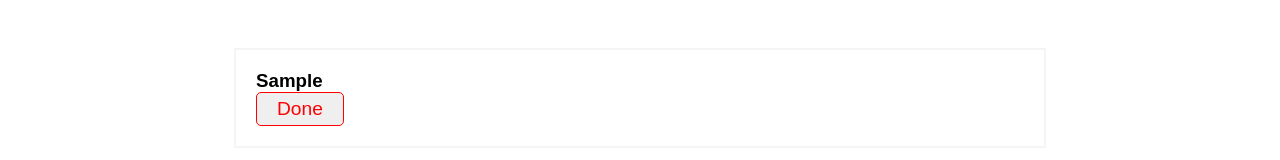
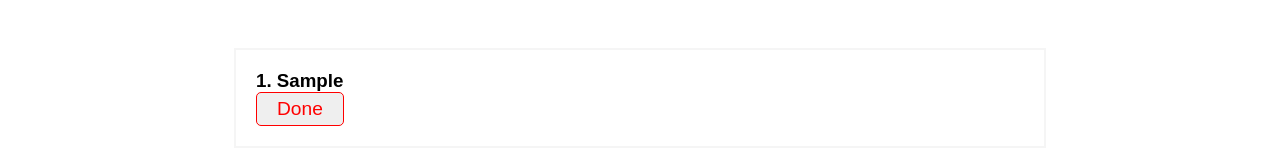
Before and after one commit to charles-okunzo/Todo-App, a React (Create React App) app: page / in a window 1280 px wide. Both pictures are taken after typing "Sample" into the empty fields and a click on the button "ADD". Shown: the part 472-632 px from the top of the page. Built offline with nearby package versions, Linux system fonts and the light colour scheme.

Commit message:
Add numbering to the Todo Items

```diff
--- a/src/components/Todo.js
+++ b/src/components/Todo.js
@@ -1,7 +1,7 @@
 import styles from "../style.module.css"
 
 
-const Todo = ({todoItem, todoList, setTodoList})=>{
+const Todo = ({todoItem, todoList, setTodoList, index})=>{
     const deleteTodo = ()=>{
         setTodoList(todoList.filter(item=>item.id !== todoItem.id))
     }
@@ -9,7 +9,7 @@ const Todo = ({todoItem, todoList, setTodoList})=>{
     return(
         <div className={styles.todoitemcontainer}>
             <div className={styles.todoitem}>
-                <h3 className={styles.todoname}>{todoItem.name}</h3>
+                <h3 className={styles.todoname}>{index+1}. {todoItem.name}</h3>
                 <button onClick={deleteTodo} className={styles.deletebutton} type="submit">Done</button>
             </div>
         </div>
--- a/src/components/TodoList.js
+++ b/src/components/TodoList.js
@@ -3,8 +3,8 @@ import styles from "../style.module.css"
 
 const TodoList = ({todoList, setTodoList})=>{
     return (
-        <div className={styles.todolist}>{todoList.map((todoItem)=>(
-            <Todo key={todoItem.id} todoItem={todoItem} todoList={todoList} setTodoList={setTodoList}/>
+        <div className={styles.todolist}>{todoList.map((todoItem, index)=>(
+            <Todo key={todoItem.id} todoItem={todoItem} todoList={todoList} setTodoList={setTodoList} index={index}/>
         ))}</div>
     )
 }
```
